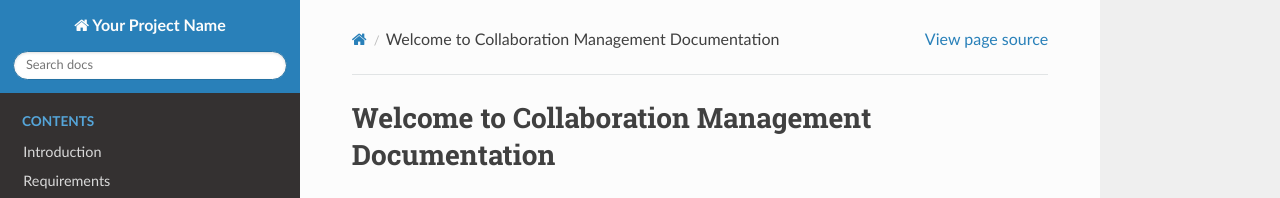
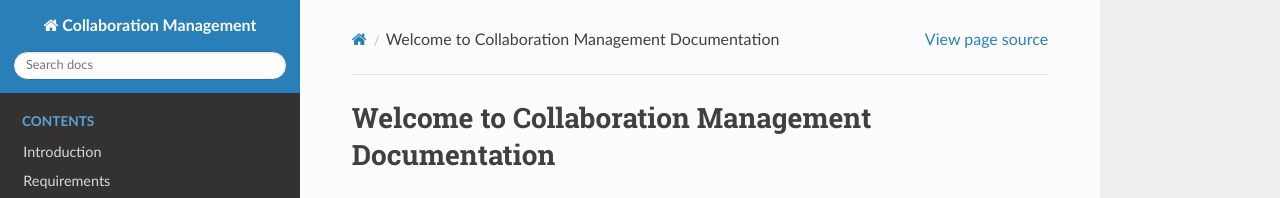
Before and after one commit to vanHeemstraSystems/collaboration-management, a Sphinx documentation site: the page built from docs/source/index.rst, in a window 1280 px wide. Shown: the top 198 px of the page. Built offline with Sphinx 7.4.7 and the Read the Docs theme 3.1.0, drawn with Linux system fonts in a browser that asks for light colours.

Commit message:
Update conf.py

```diff
--- a/docs/source/conf.py
+++ b/docs/source/conf.py
@@ -1,7 +1,7 @@
 # Configuration file for the Sphinx documentation builder.
 
 # -- Project information -----------------------------------------------------
-project = 'Your Project Name'
+project = 'Collaboration Management'
 copyright = '2025 - present, van Heemstra Systems'
 author = 'Willem van Heemstra'
 
```
